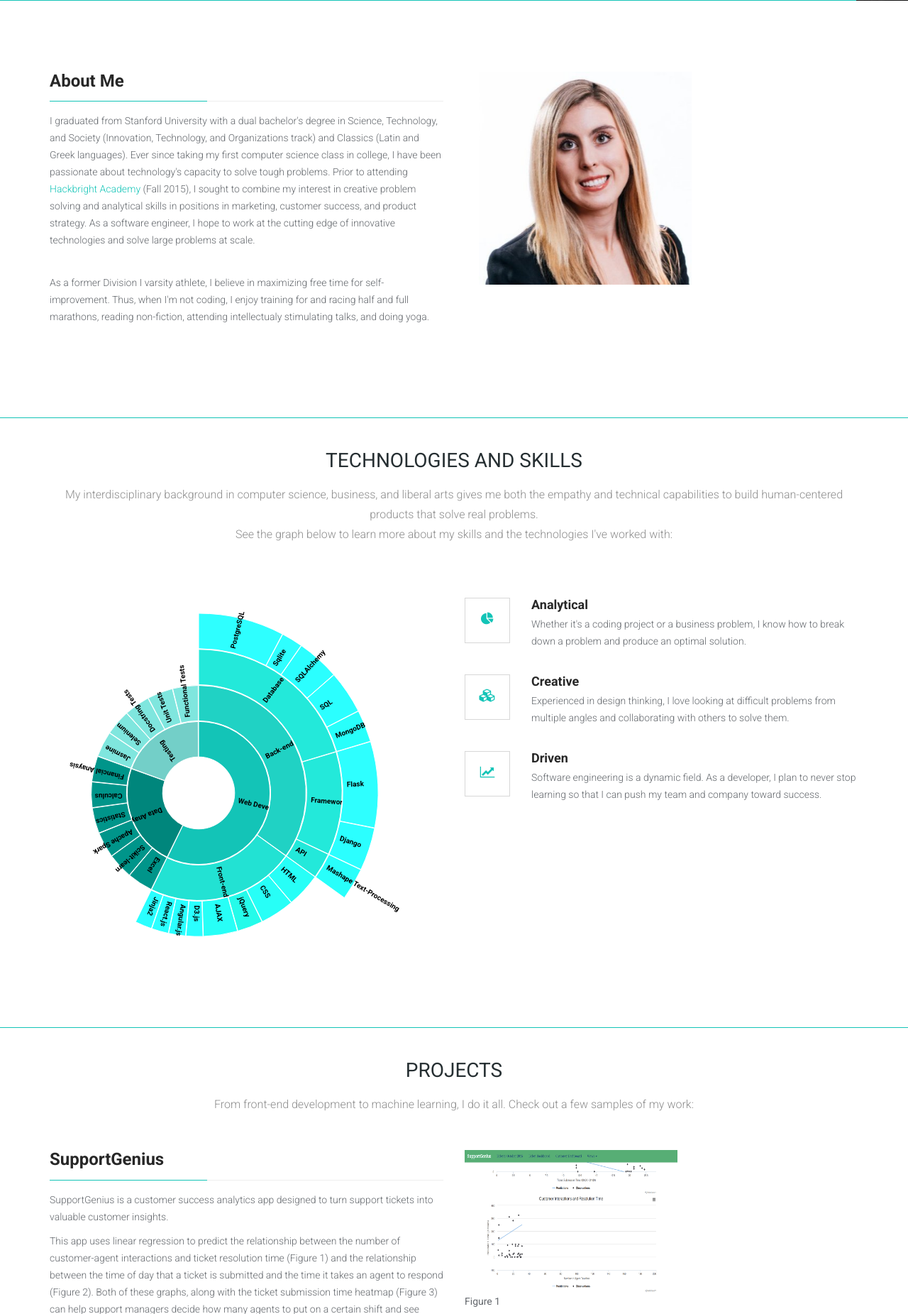
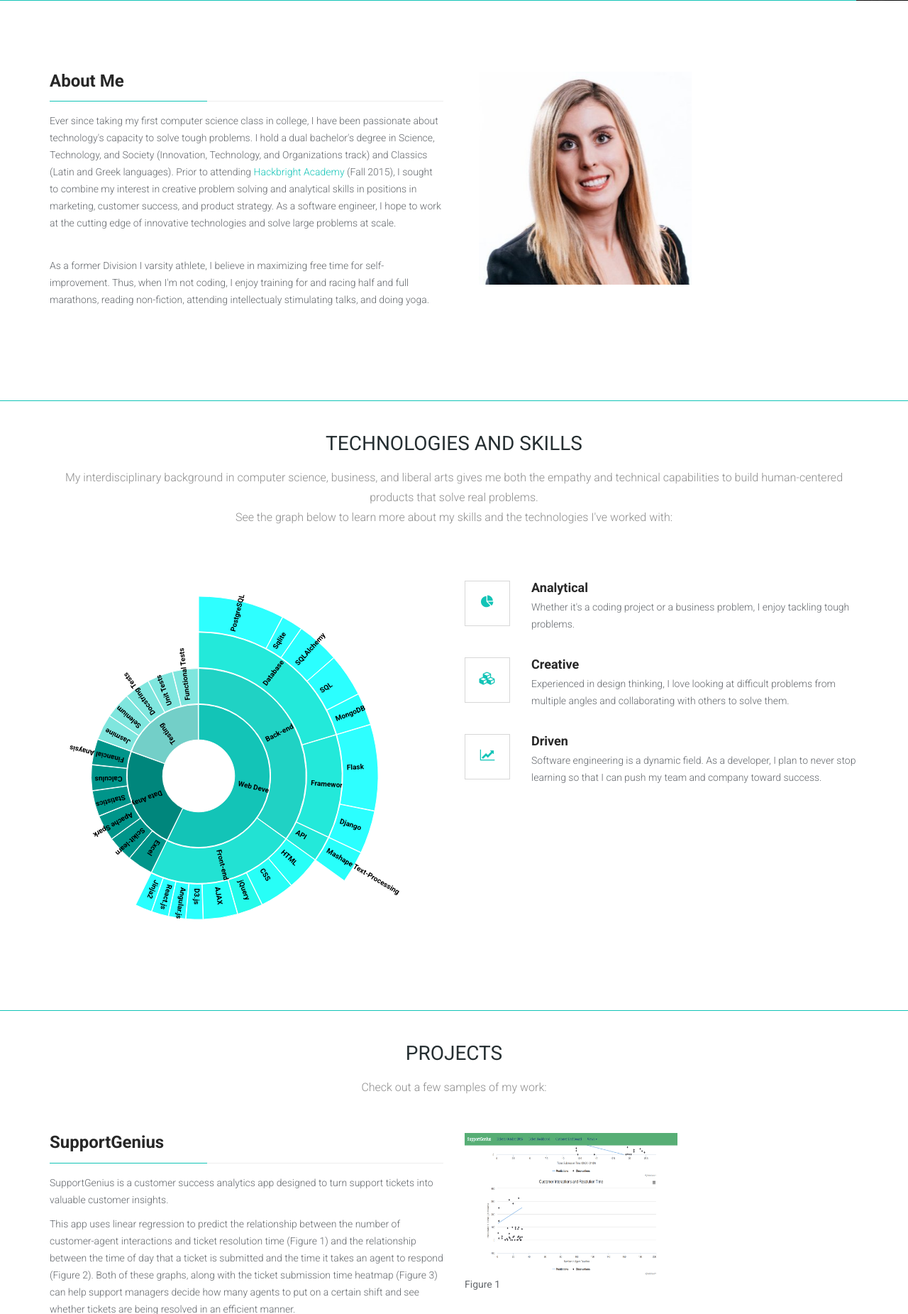
Before and after one commit to thejuliaguenther/personal_website, a Flask app: page / in a window 1280 px wide. Shown: the part 617-2468 px from the top of the page at 71% size. Run offline with Flask 2, Linux system fonts and the light colour scheme; some libraries are stand-ins or nearby versions.

Commit message:
Cleaning up

```diff
--- a/templates/index.html
+++ b/templates/index.html
@@ -116,7 +116,7 @@
             <div class="row">
                 <div class="col-sm-6 wow fadeInRight">
                     <h3 class="column-title">About Me</h3>
-                    <p>I graduated from Stanford University with a dual bachelor's degree in Science, Technology, and Society (Innovation, Technology, and Organizations track) and Classics (Latin and Greek languages). Ever since taking my first computer science class in college, I have been passionate about technology's capacity to solve tough problems. Prior to attending <a href="https://hackbrightacademy.com/" target="_blank">Hackbright Academy</a> (Fall 2015), I sought to combine my interest in creative problem solving and analytical skills in positions in marketing, customer success, and product strategy. As a software engineer, I hope to work at the cutting edge of innovative technologies and solve large problems at scale. </p>
+                    <p>Ever since taking my first computer science class in college, I have been passionate about technology's capacity to solve tough problems. I hold a dual bachelor's degree in Science, Technology, and Society (Innovation, Technology, and Organizations track) and Classics (Latin and Greek languages). Prior to attending <a href="https://hackbrightacademy.com/" target="_blank">Hackbright Academy</a> (Fall 2015), I sought to combine my interest in creative problem solving and analytical skills in positions in marketing, customer success, and product strategy. As a software engineer, I hope to work at the cutting edge of innovative technologies and solve large problems at scale. </p>
 <br>
 <p> As a former Division I varsity athlete, I believe in maximizing free time for self-improvement. Thus, when I'm not coding, I enjoy training for and racing half and full marathons, reading non-fiction, attending intellectualy stimulating talks, and doing yoga.<p>
 
@@ -158,7 +158,7 @@
                         </div>
                         <div class="media-body">
                             <h4 class="media-heading">Analytical</h4>
-                            <p>Whether it's a coding project or a business problem, I know how to break down a problem and produce an optimal solution.</p>
+                            <p>Whether it's a coding project or a business problem, I enjoy tackling tough problems.</p>
                         </div>
                     </div>
 
@@ -192,7 +192,7 @@
         <div class="container">
             <div class="section-header">
                 <h2 class="section-title text-center wow fadeInDown">Projects</h2>
-                <p class="text-center wow fadeInDown">From front-end development to machine learning, I do it all. Check out a few samples of my work:</p>
+                <p class="text-center wow fadeInDown">Check out a few samples of my work:</p>
             </div>
 
             <div class="row">
```
